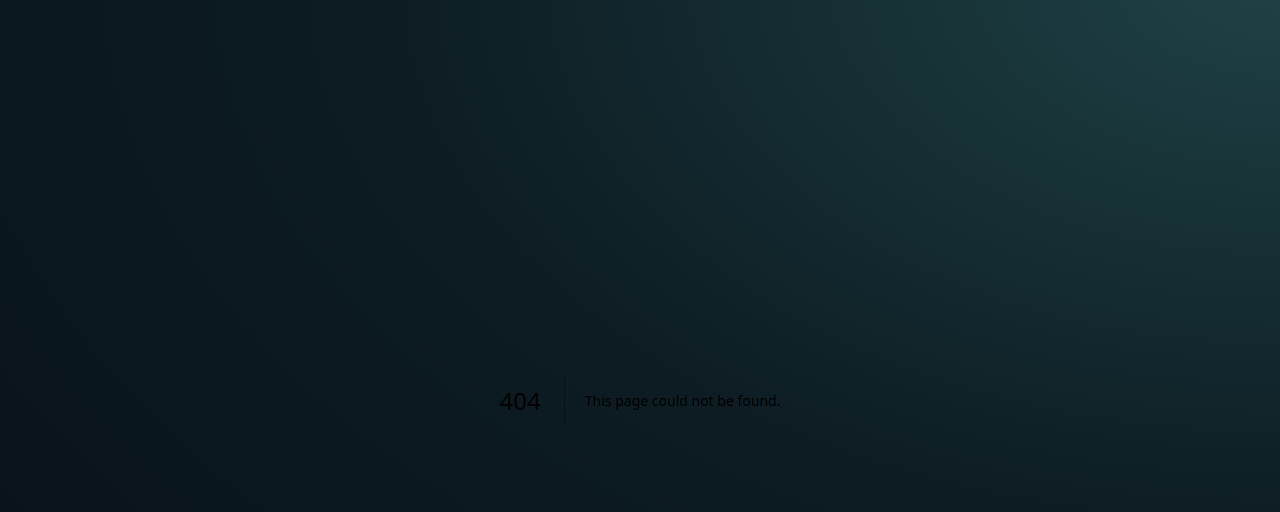
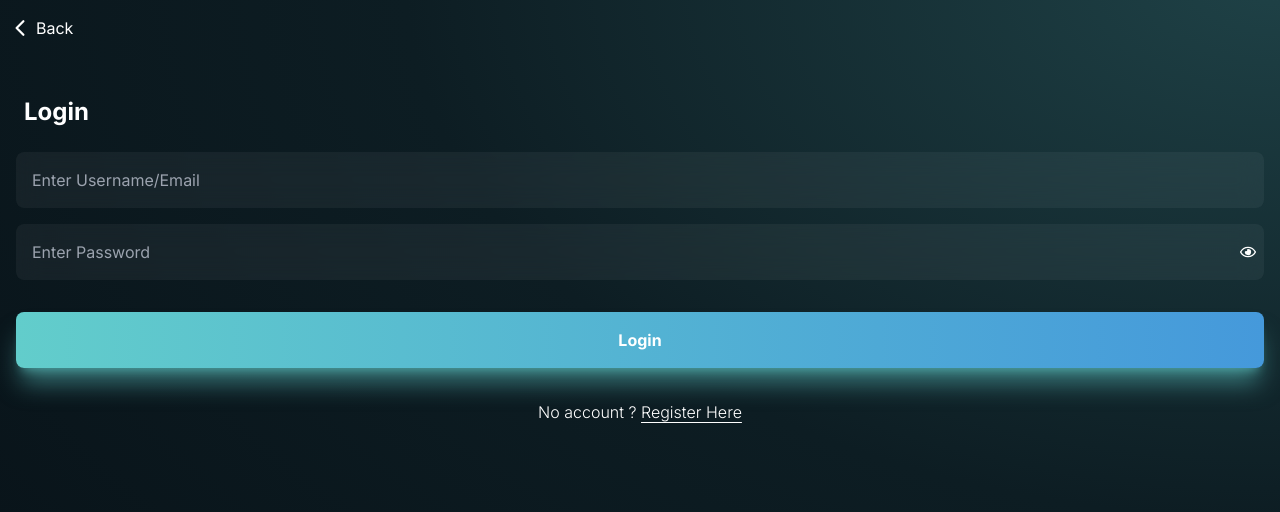
Before and after one commit to daffatabiano/you-app-fe, a Next.js app: page /auth/login in a window 1280 px wide. Before the commit this address had no page. Shown: the top 512 px of the page. Built offline with nearby package versions, Linux system fonts and the light colour scheme.

Commit message:
add(comps|lib|types|actions): whole supporting folder

```diff
--- /dev/null
+++ b/src/app/actions/auth.ts
@@ -0,0 +1,25 @@
+import { FormState, SignInSchema } from '../lib/definitions';
+
+export const signin = async (state: FormState, formData: FormData) => {
+  const validateFields = SignInSchema.safeParse({
+    username: formData.get('username'),
+    email: formData.get('email'),
+    password: formData.get('password'),
+  });
+
+  if (!validateFields) {
+    return validateFields?.error?.flatten().fieldErrors;
+  }
+
+  const res = await fetch('https://techtest.youapp.ai/api/login', {
+    method: 'POST',
+    body: JSON.stringify(formData),
+    headers: {
+      'Content-Type': 'application/json',
+      Accept: 'application/json',
+    },
+  });
+  return {
+    res,
+  };
+};
--- /dev/null
+++ b/src/app/auth/layout.tsx
@@ -0,0 +1,9 @@
+export default function AuthLayout({
+  children,
+}: {
+  children: React.ReactNode;
+}) {
+  return (
+    <div className="h-full w-full justify-center items-center ">{children}</div>
+  );
+}
--- /dev/null
+++ b/src/app/auth/login/page.tsx
@@ -0,0 +1,62 @@
+'use client';
+
+import { signin } from '@/app/actions/auth';
+import Button from '@/app/components/form/Button';
+import Input from '@/app/components/form/Input';
+import Link from 'next/link';
+import { useFormState, useFormStatus } from 'react-dom';
+import { IoChevronBack } from 'react-icons/io5';
+
+export default function Page() {
+  const [state, action] = useFormState(signin, undefined);
+
+  return (
+    <div className="flex justify-center items-center p-4 relative">
+      <Link
+        href={'/'}
+        className="flex items-center gap-1 absolute top-4 left-2 text-white">
+        <i className="text-2xl">
+          <IoChevronBack />
+        </i>
+        Back
+      </Link>
+      <div className="pt-20 w-full">
+        <h1 className="text-2xl font-bold ps-2 pb-6 text-white">Login</h1>
+        <form
+          action={action}
+          className="flex flex-col gap-4 w-full justify-center items-center h-full">
+          <Input name="email" placeholder="Enter Username/Email" />
+          {state?.errors?.username ||
+            (state?.errors?.email && (
+              <p className="text-red-700">
+                {state?.errors?.username || state?.errors?.email}
+              </p>
+            ))}
+          <Input type="password" name="password" placeholder="Enter Password" />
+          {state?.errors?.password && (
+            <p className="text-red-700">{state?.errors?.password}</p>
+          )}
+          <SubmitButton />
+        </form>
+        <p className="mt-8 text-white text-center font-light">
+          No account ?{' '}
+          <Link
+            href={'/auth/register'}
+            className="underline underline-offset-4">
+            Register Here
+          </Link>
+        </p>
+      </div>
+    </div>
+  );
+}
+
+function SubmitButton() {
+  const { onLoad }: any = useFormStatus();
+
+  return (
+    <Button className="mt-4" disabled={onLoad} type="submit">
+      Login
+    </Button>
+  );
+}
--- /dev/null
+++ b/src/app/components/form/Button.tsx
@@ -0,0 +1,23 @@
+type ButtonProps = {
+  type: 'button' | 'submit' | 'reset' | undefined;
+  onClick?: () => void;
+  className?: string;
+  children: React.ReactNode;
+  disabled?: boolean;
+};
+
+export default function Button(props: ButtonProps) {
+  const { type, onClick, className, children, disabled } = props;
+
+  return (
+    <button
+      type={type}
+      onClick={onClick}
+      disabled={disabled}
+      className={`${className} text-white font-bold w-full rounded-lg p-4 bg-gradient-to-r from-[#62cdcb] to-[#4599db] ${
+        disabled && 'opacity-50 cursor-not-allowed'
+      } shadow-xl shadow-[#62cdcb]/50 hover:shadow-[#4599db]`}>
+      {children}
+    </button>
+  );
+}
--- /dev/null
+++ b/src/app/components/form/Input.tsx
@@ -0,0 +1,37 @@
+'use client';
+
+import { useState } from 'react';
+import { FaRegEye, FaRegEyeSlash } from 'react-icons/fa';
+
+export default function Input(props: InputType) {
+  const { name, type, onChange, required, className, placeholder, disabled } =
+    props;
+
+  const [showPassword, setShowPassword] = useState(false);
+
+  const handleShowPassword = () => {
+    return setShowPassword((curr) => !curr);
+  };
+
+  return (
+    <div className={`w-full relative`}>
+      <input
+        type={type === 'password' ? (showPassword ? 'text' : 'password') : type}
+        name={name}
+        onChange={onChange}
+        required={required}
+        placeholder={placeholder}
+        disabled={disabled}
+        id={type === 'password' ? 'hs-password-active' : name}
+        className={`${className} w-full p-4 bg-white/5 backdrop-blur-md rounded-lg text-white focus:outline-none focus:bg-white/10`}
+      />
+      {type === 'password' && (
+        <i
+          className="shrink-0 top-5 right-2 absolute text-white"
+          onClick={handleShowPassword}>
+          {!showPassword ? <FaRegEye /> : <FaRegEyeSlash />}
+        </i>
+      )}
+    </div>
+  );
+}
--- /dev/null
+++ b/src/app/lib/definitions.ts
@@ -0,0 +1,29 @@
+import { z } from 'zod';
+
+export const SignInSchema = z.object({
+  username: z
+    .string()
+    .min(2, { message: 'Name must be at least 2 characters long.' })
+    .trim(),
+  email: z.string().email({ message: 'Please enter a valid email.' }).trim(),
+  password: z
+    .string()
+    .min(8, { message: 'Be at least 8 characters long' })
+    .regex(/[a-zA-Z]/, { message: 'Contain at least one letter.' })
+    .regex(/[0-9]/, { message: 'Contain at least one number.' })
+    .regex(/[^a-zA-Z0-9]/, {
+      message: 'Contain at least one special character.',
+    })
+    .trim(),
+});
+
+export type FormState =
+  | {
+      errors?: {
+        username: string[];
+        email: string[];
+        password: string[];
+      };
+      message: string;
+    }
+  | undefined;
```
Also changed, not shown: src/app/types/formTypes.ts (added, +9 -0 lines).
